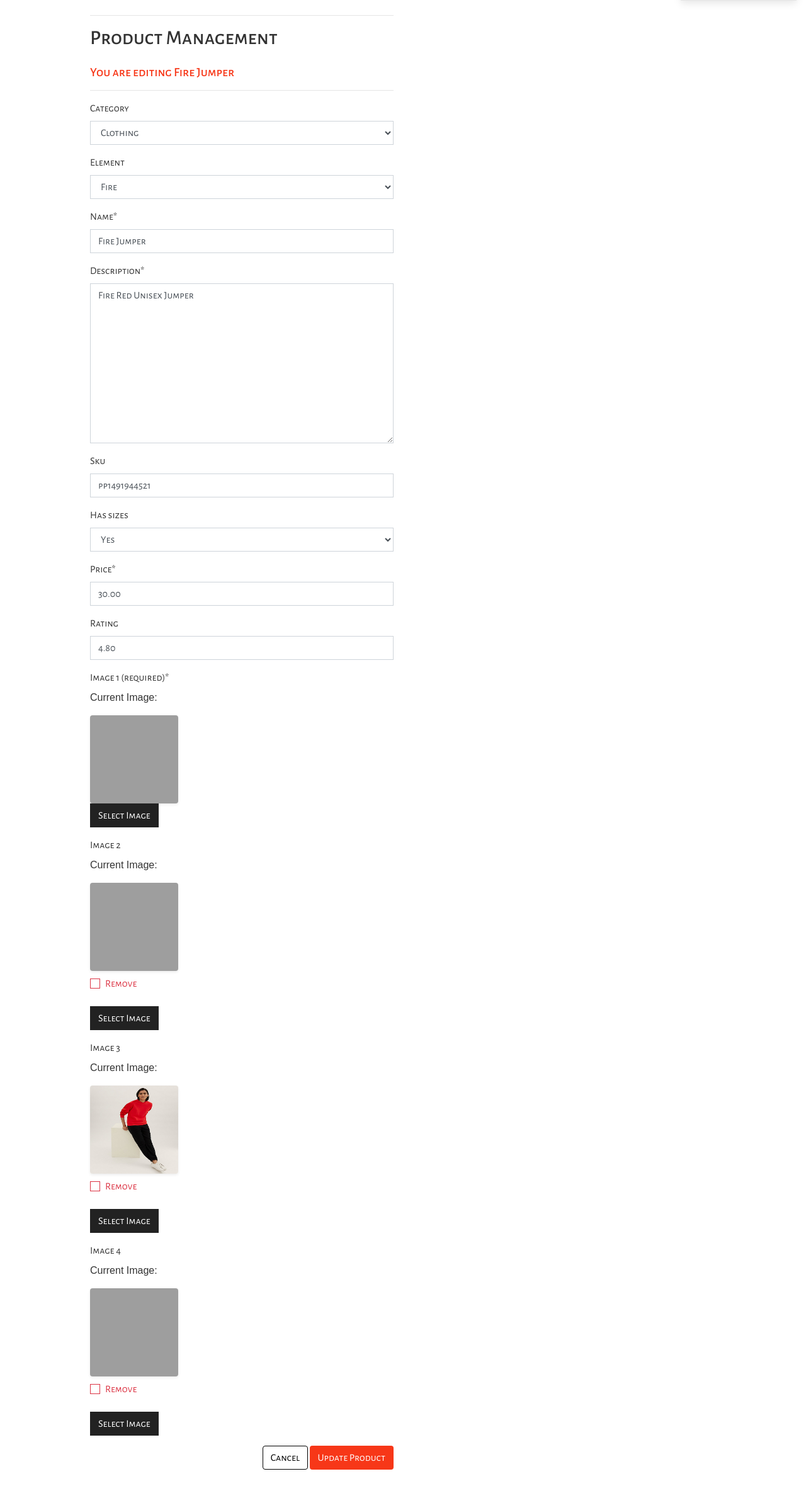
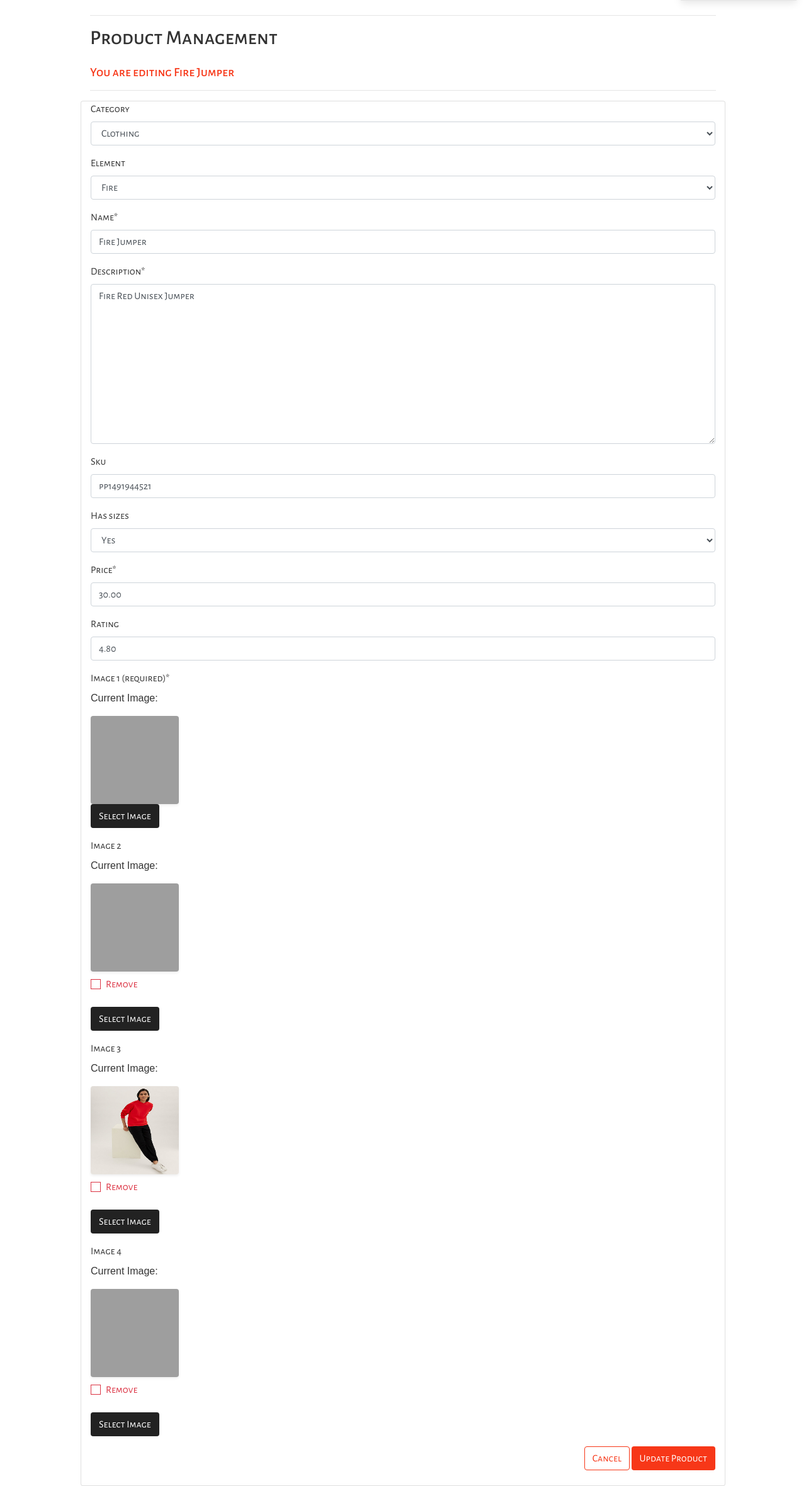
Before and after one commit to ShiftyKitty/MS4-Abhaile, a Django app: page /products/edit/1/ in a window 1280 px wide. Shown: the part 156-2516 px from the top of the page at 63% size. Before the commit the page ends 2490 px from the top, so only its background shows below. Run offline with Django 3.2, Linux system fonts and the light colour scheme; the visitor is signed in with stand-in values (Sample User, id 1); data comes from the database, SQL or seed files in the repository; parts of the project's set-up code (start-up, migrations or seed data) failed here and were passed over; some libraries are stand-ins or nearby versions; some web fonts are replaced; grey boxes are pictures that could not be loaded.

Commit message:
product and exercises apps cleaned up to be in line with original wireframes

```diff
--- a/exercises/forms.py
+++ b/exercises/forms.py
@@ -20,4 +20,4 @@ class BreathworkForm(forms.ModelForm):
 
         self.fields['element'].choices = friendly_names_e
         for field_name, field in self.fields.items():
-            field.widget.attrs['class'] = 'border-black rounded-0'
+            field.widget.attrs['class'] = 'border-black'
--- a/exercises/templates/exercises/add_breathwork_exercise.html
+++ b/exercises/templates/exercises/add_breathwork_exercise.html
@@ -11,7 +11,7 @@
     <div class="overlay"></div>
     <div class="container">
         <div class="row">
-            <div class="col-12 col-md-6">
+            <div class="col-12">
                 <hr>
                 <h2 class="logo-font mb-4">Breathwork Exercise Management</h2>
                 <h5 class="text-muted">Add a Breathwork Exercise</h5>
@@ -19,8 +19,8 @@
             </div>
         </div>
 
-        <div class="row">
-            <div class="col-12 col-md-6">
+        <div class="row card">
+            <div class="col-12">
                 <form method="POST" action="{% url 'add_breathwork_exercise' %}" class="form mb-2" enctype="multipart/form-data">
                     {% csrf_token %}
                     {% for field in form %}
--- a/exercises/templates/exercises/breathwork_exercise.html
+++ b/exercises/templates/exercises/breathwork_exercise.html
@@ -52,7 +52,7 @@
                         <div id="collapseOne" class="collapse show" aria-labelledby="headingOne"
                             data-parent="#accordionExample">
                             <div class="card-body new-line">
-                                {{ exercise.how_to }}
+                                <p>{{ exercise.how_to }}</p>
                             </div>
                         </div>
                     </div>
@@ -68,7 +68,7 @@
                         <div id="collapseTwo" class="collapse" aria-labelledby="headingTwo"
                             data-parent="#accordionExample">
                             <div class="card-body new-line">
-                                {{ exercise.benefits }}
+                                <p>{{ exercise.benefits }}</p>
                             </div>
                         </div>
                     </div>
@@ -96,6 +96,7 @@
     <div class="container text-centre">
         <div class="breath_bubble_container">
             <strong>Focused Breathing</strong>
+            <br>
             <div class="bubble-container">
                 <div class="breath_bubble">
                     <main>
--- a/exercises/templates/exercises/edit_breathwork_exercise.html
+++ b/exercises/templates/exercises/edit_breathwork_exercise.html
@@ -11,7 +11,7 @@
     <div class="overlay"></div>
     <div class="container">
         <div class="row">
-            <div class="col-12 col-md-6">
+            <div class="col-12">
                 <hr>
                 <h2 class="logo-font mb-4">Breathwork Exercise Management</h2>
                 <h5 class="text-{{ exercise.element.name }}">You are editing {{ exercise.name }}</h5>
@@ -19,8 +19,8 @@
             </div>
         </div>
 
-        <div class="row">
-            <div class="col-12 col-md-6">
+        <div class="row card">
+            <div class="col-12">
                 <form method="POST" action="{% url 'edit_breathwork_exercise' exercise.id %}" class="form mb-2" enctype="multipart/form-data">
                     {% csrf_token %}
                     {% for field in form %}
--- a/products/forms.py
+++ b/products/forms.py
@@ -25,4 +25,4 @@ class ProductForm(forms.ModelForm):
         self.fields['category'].choices = friendly_names_c
         self.fields['element'].choices = friendly_names_e
         for field_name, field in self.fields.items():
-            field.widget.attrs['class'] = 'border-black rounded-0'
+            field.widget.attrs['class'] = 'border-black'
--- a/products/templates/products/add_product.html
+++ b/products/templates/products/add_product.html
@@ -9,7 +9,7 @@
     <div class="overlay"></div>
     <div class="container">
         <div class="row">
-            <div class="col-12 col-md-6">
+            <div class="col-12">
                 <hr>
                 <h2 class="logo-font mb-4">Product Management</h2>
                 <h5 class="text-muted">Add a Product</h5>
@@ -17,8 +17,8 @@
             </div>
         </div>
 
-        <div class="row">
-            <div class="col-12 col-md-6">
+        <div class="row card">
+            <div class="col-12">
                 <form method="POST" action="{% url 'add_product' %}" class="form mb-2" enctype="multipart/form-data">
                     {% csrf_token %}
                     {% for field in form %}
--- a/products/templates/products/custom_widget_templates/custom_clearable_file_input.html
+++ b/products/templates/products/custom_widget_templates/custom_clearable_file_input.html
@@ -11,7 +11,7 @@
     {% endif %}<br>
     {{ widget.input_text }}
 {% endif %}
-<span class="btn btn-black rounded-0 btn-file">
+<span class="btn btn-black btn-file">
     Select Image <input id="id_{{ widget.name }}" type="{{ widget.type }}" name="{{ widget.name }}"{% include "django/forms/widgets/attrs.html" %}>
 </span>
 <strong><p class="text-danger" id="filename_{{ widget.name }}"></p></strong>
--- a/products/templates/products/edit_product.html
+++ b/products/templates/products/edit_product.html
@@ -9,7 +9,7 @@
     <div class="overlay"></div>
     <div class="container">
         <div class="row">
-            <div class="col-12 col-md-6">
+            <div class="col-12">
                 <hr>
                 <h2 class="logo-font mb-4">Product Management</h2>
                 <h5 class="text-{{ product.element.name }}">You are editing {{ product.name }}</h5>
@@ -18,8 +18,8 @@
         </div>
 
 
-        <div class="row">
-            <div class="col-12 col-md-6">
+        <div class="row card">
+            <div class="col-12">
                 <form method="POST" action="{% url 'edit_product' product.id %}" class="form" enctype="multipart/form-data">
                     {% csrf_token %}
                     {% for field in form %}
@@ -36,7 +36,7 @@
                         {% endif %}
                     {% endfor %}
                     <div class="text-right mb-4">
-                        <a class="btn btn-outline-black" href="{% url 'products' %}">Cancel</a>
+                        <a class="btn btn-outline-{{ product.element.name }}" href="{% url 'products' %}">Cancel</a>
                         <button class="btn btn-{{ product.element.name }}" type="submit">Update Product</button>
                     </div>
                 </form>
```
